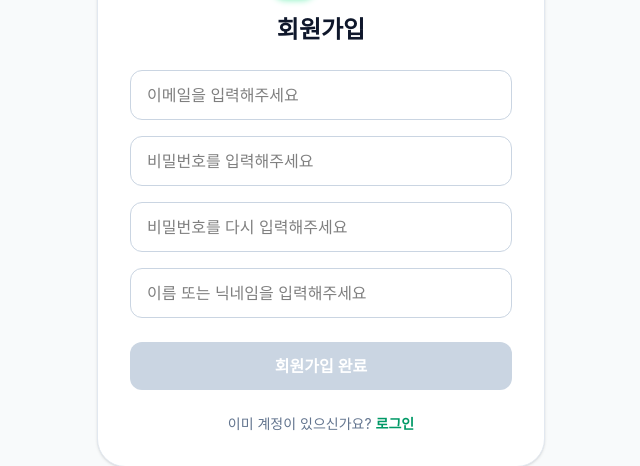
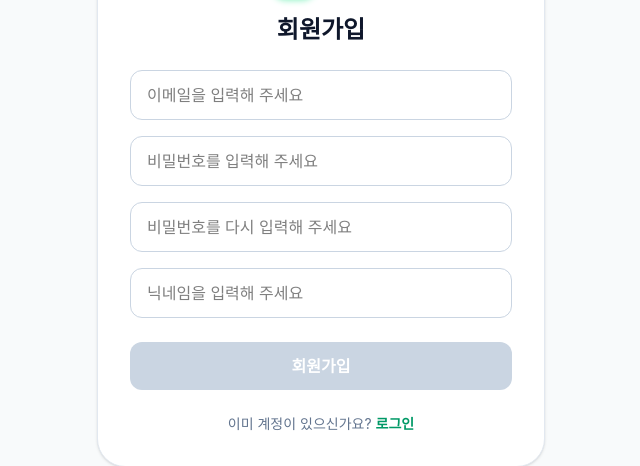
Before and after one commit to 2026-kw-capstone/kwcapstone-Front, a React (Vite) app: page /signup in a window 1280 px wide. Shown: the part 208-674 px from the top of the page, without its empty margins (319-959 px from the left). Built offline with nearby package versions, Linux system fonts and the light colour scheme; no server answers.

Commit message:
Feat: 회원가입 API 연결 #3

```diff
--- a/src/apis/auth.ts
+++ b/src/apis/auth.ts
@@ -12,7 +12,7 @@ import type {
 export const postSignup = async (
   body: RequestSignupDto
 ): Promise<ResponseSignupDto> => {
-  const { data } = await axiosInstance.post("/v1/auth/signup", body);
+  const { data } = await axiosInstance.post("/auth/signup", body);
   return data;
 };
 
--- a/src/pages/SignupPage.tsx
+++ b/src/pages/SignupPage.tsx
@@ -1,3 +1,4 @@
+import axios from "axios";
 import { Link, useNavigate } from "react-router-dom";
 import { MessageCircle } from "lucide-react";
 import { zodResolver } from "@hookform/resolvers/zod";
@@ -5,6 +6,13 @@ import { useForm, type SubmitHandler } from "react-hook-form";
 import z from "zod";
 import { useMemo, useState } from "react";
 import { postSignup } from "../apis/auth";
+
+type SignupErrorResponse = {
+  isSuccess?: boolean;
+  code?: string;
+  message?: string;
+  result?: string | Record<string, string> | null;
+};
 
 const schema = z
   .object({
@@ -17,7 +25,7 @@ const schema = z
       .string()
       .min(8, { message: "비밀번호 확인은 8자 이상이어야 합니다." })
       .max(20, { message: "비밀번호 확인은 20자 이하여야 합니다." }),
-    name: z.string().min(1, { message: "이름을 입력해주세요." }),
+    nickname: z.string().min(1, { message: "닉네임을 입력해 주세요." }),
   })
   .refine((data) => data.password === data.passwordCheck, {
     message: "비밀번호가 일치하지 않습니다.",
@@ -25,6 +33,36 @@ const schema = z
   });
 
 type FormFields = z.infer<typeof schema>;
+
+const extractSignupErrorMessage = (error: unknown): string => {
+  if (!axios.isAxiosError<SignupErrorResponse>(error)) {
+    return "회원가입에 실패했습니다.";
+  }
+
+  const status = error.response?.status;
+  const data = error.response?.data;
+
+  if (status === 409) {
+    return data?.message ?? "이미 존재하는 이메일입니다.";
+  }
+
+  if (status === 400) {
+    if (typeof data?.result === "string") {
+      return data.result;
+    }
+
+    if (data?.result && typeof data.result === "object") {
+      const firstMessage = Object.values(data.result)[0];
+      if (firstMessage) {
+        return firstMessage;
+      }
+    }
+
+    return data?.message ?? "입력값이 올바르지 않습니다.";
+  }
+
+  return data?.message ?? "회원가입에 실패했습니다.";
+};
 
 const Signup = () => {
   const navigate = useNavigate();
@@ -40,7 +78,7 @@ const Signup = () => {
       email: "",
       password: "",
       passwordCheck: "",
-      name: "",
+      nickname: "",
     },
     resolver: zodResolver(schema),
     mode: "onChange",
@@ -51,19 +89,19 @@ const Signup = () => {
   const email = watch("email");
   const password = watch("password");
   const passwordCheck = watch("passwordCheck");
-  const name = watch("name");
+  const nickname = watch("nickname");
 
   const canSubmit = useMemo(() => {
     return (
       !!email &&
       !!password &&
       !!passwordCheck &&
-      !!name &&
+      !!nickname &&
       isValid &&
       !isSubmitting &&
       !isSubmittingApi
     );
-  }, [email, password, passwordCheck, name, isValid, isSubmitting, isSubmittingApi]);
+  }, [email, password, passwordCheck, nickname, isValid, isSubmitting, isSubmittingApi]);
 
   const onSubmit: SubmitHandler<FormFields> = async (data) => {
     const { passwordCheck: _passwordCheck, ...body } = data;
@@ -75,7 +113,7 @@ const Signup = () => {
       navigate("/login");
     } catch (error) {
       console.error("회원가입 실패", error);
-      alert("회원가입에 실패했습니다.");
+      alert(extractSignupErrorMessage(error));
     } finally {
       setIsSubmittingApi(false);
     }
@@ -92,9 +130,7 @@ const Signup = () => {
             <div className="flex h-12 w-12 items-center justify-center rounded-2xl bg-emerald-500 shadow-md shadow-emerald-200">
               <MessageCircle className="fill-white text-white" size={28} />
             </div>
-            <span className="text-2xl font-extrabold tracking-tight text-slate-900">
-            이음
-            </span>
+            <span className="text-2xl font-extrabold tracking-tight text-slate-900">이음</span>
           </Link>
         </div>
 
@@ -108,7 +144,7 @@ const Signup = () => {
           <input
             {...register("email")}
             type="email"
-            placeholder="이메일을 입력해주세요"
+            placeholder="이메일을 입력해 주세요"
             className={`min-h-12 w-full rounded-xl border px-4 py-3 text-base outline-none transition ${
               touchedFields.email && errors.email
                 ? "border-red-500"
@@ -124,7 +160,7 @@ const Signup = () => {
           <input
             {...register("password")}
             type="password"
-            placeholder="비밀번호를 입력해주세요"
+            placeholder="비밀번호를 입력해 주세요"
             className={`min-h-12 w-full rounded-xl border px-4 py-3 text-base outline-none transition ${
               touchedFields.password && errors.password
                 ? "border-red-500"
@@ -140,7 +176,7 @@ const Signup = () => {
           <input
             {...register("passwordCheck")}
             type="password"
-            placeholder="비밀번호를 다시 입력해주세요"
+            placeholder="비밀번호를 다시 입력해 주세요"
             className={`min-h-12 w-full rounded-xl border px-4 py-3 text-base outline-none transition ${
               touchedFields.passwordCheck && errors.passwordCheck
                 ? "border-red-500"
@@ -148,25 +184,23 @@ const Signup = () => {
             }`}
           />
           {touchedFields.passwordCheck && errors.passwordCheck && (
-            <p className="mt-2 text-sm text-red-500">
-              {errors.passwordCheck.message}
-            </p>
+            <p className="mt-2 text-sm text-red-500">{errors.passwordCheck.message}</p>
           )}
         </div>
 
         <div>
           <input
-            {...register("name")}
+            {...register("nickname")}
             type="text"
-            placeholder="이름 또는 닉네임을 입력해주세요"
+            placeholder="닉네임을 입력해 주세요"
             className={`min-h-12 w-full rounded-xl border px-4 py-3 text-base outline-none transition ${
-              touchedFields.name && errors.name
+              touchedFields.nickname && errors.nickname
                 ? "border-red-500"
                 : "border-slate-300 focus:border-emerald-500"
             }`}
           />
-          {touchedFields.name && errors.name && (
-            <p className="mt-2 text-sm text-red-500">{errors.name.message}</p>
+          {touchedFields.nickname && errors.nickname && (
+            <p className="mt-2 text-sm text-red-500">{errors.nickname.message}</p>
           )}
         </div>
 
@@ -175,7 +209,7 @@ const Signup = () => {
           disabled={!canSubmit}
           className="mt-2 min-h-12 rounded-xl bg-emerald-500 px-4 py-3 font-semibold text-white transition hover:bg-emerald-600 disabled:cursor-not-allowed disabled:bg-slate-300"
         >
-          {isSubmittingApi ? "처리 중..." : "회원가입 완료"}
+          {isSubmittingApi ? "처리 중..." : "회원가입"}
         </button>
       </form>
 
--- a/src/types/authType.ts
+++ b/src/types/authType.ts
@@ -2,33 +2,34 @@ export type CommonResponse<T> = {
   status: number;
   message: string;
   data: T;
-}
+};
 
-// 회원가입
 export type RequestSignupDto = {
   email: string;
   password: string;
-  name: string;
-}
+  nickname: string;
+};
 
-export type ResponseSignupDto = CommonResponse<{
-    id: number | string;
+export type ResponseSignupDto = {
+  isSuccess: boolean;
+  code: string;
+  message: string;
+  result: {
+    memberId: number;
     email: string;
-    name: string;
-}>
+    nickname: string;
+  };
+};
 
-// 로그인
 export type RequestSigninDto = {
   email: string;
   password: string;
-}
+};
 
 export type ResponseSigninDto = CommonResponse<{
-    accessToken: string;
-    // refreshToken?: string;
+  accessToken: string;
 }>;
 
-// 액세스 토큰 재발급
 export type ResponseReissueDto = {
   isSuccess: boolean;
   code: string;
@@ -38,14 +39,12 @@ export type ResponseReissueDto = {
   };
 };
 
-// 로그아웃
 export type ResponseSignoutDto = CommonResponse<{
-    success: boolean;
+  success: boolean;
 }>;
 
-// 내 정보 조회
 export type ResponseMyInfoDto = CommonResponse<{
-    id: number | string;
-    email: string;
-    name: string;
+  id: number | string;
+  email: string;
+  name: string;
 }>;
```
